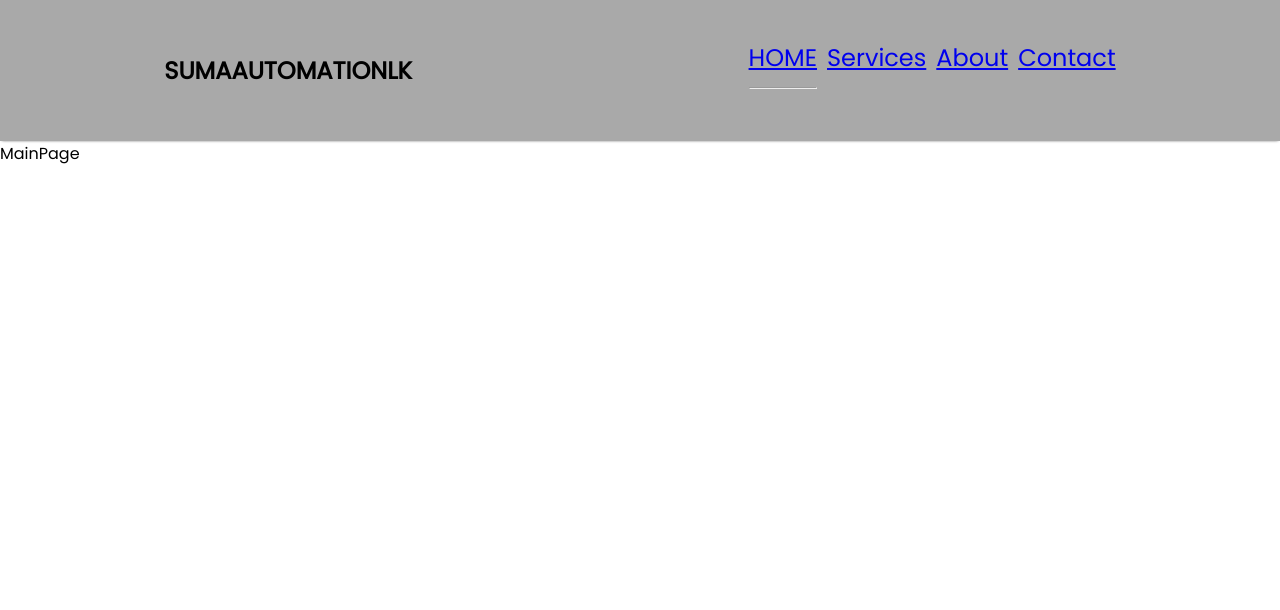
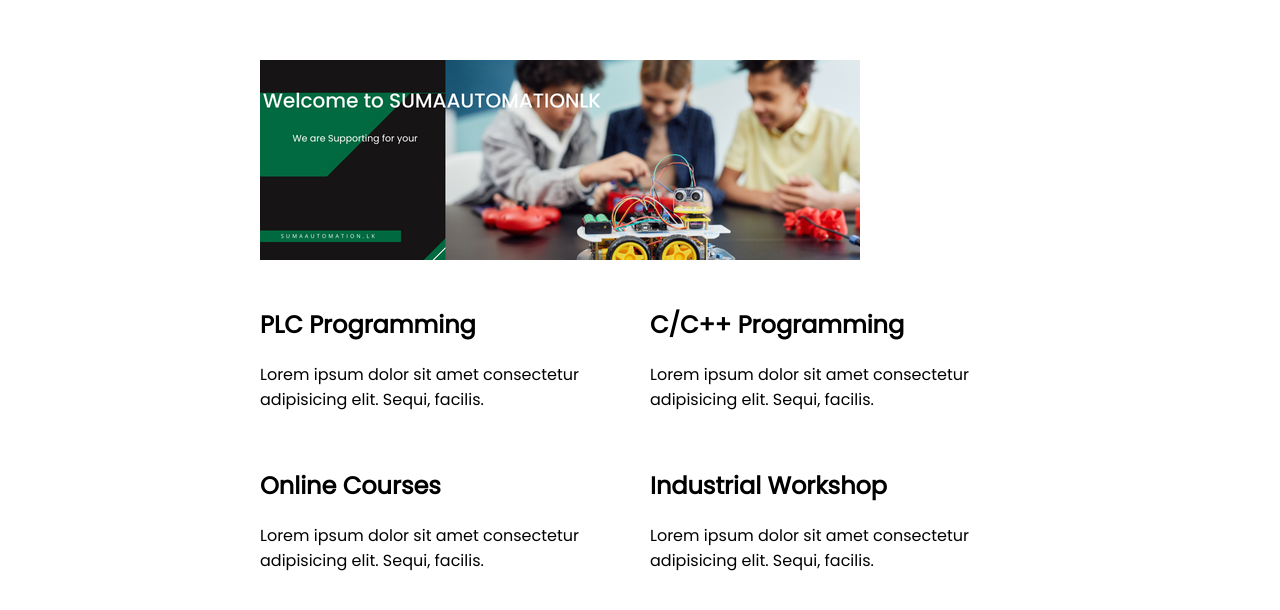
Before and after one commit to sumaInovation/frontend, a React (Create React App) app: page / in a window 1280 px wide. Shown: the top 610 px of the page. Built offline with nearby package versions, Linux system fonts and the light colour scheme; the HTML template or start-up script is replaced by a standard one.

Commit message:
updates1

```diff
--- a/src/App.js
+++ b/src/App.js
@@ -13,7 +13,7 @@ import Contact from './Pages/Contact/Contact';
 function App() {
   return (
     <>
-    <BrowserRouter>
+    {/* <BrowserRouter>
     <Navbar/>
     <Routes>
     <Route path="/" element={<Mainpage/>}></Route>
@@ -22,9 +22,9 @@ function App() {
     <Route path="/Contact" element={<Contact/>}></Route>
     </Routes>
 
-    </BrowserRouter>
+    </BrowserRouter> */}
 
-
+    <Mainpage/>
    </>
 
 
--- a/src/Component/Navbar/navbar.css
+++ b/src/Component/Navbar/navbar.css
@@ -1,3 +1,9 @@
+.container{
+  max-width: 760px;
+  margin: auto;
+
+}
+
 .header {
   margin: 0, auto;
   display: flex;
--- a/src/Pages/MainPage/Mainpage.js
+++ b/src/Pages/MainPage/Mainpage.js
@@ -1,10 +1,34 @@
 import React from 'react'
-
+import './mainpage.css'
+import logo from './newlogo.png'
 const Mainpage = () => {
   return (
-    <div>
-      MainPage
+  <>
+
+    <div className='container'>
+      <div className='banner'>
+     <img src={logo}></img>
+
+
+      </div>
+      <div className='card1'>
+        <h2>PLC Programming</h2>
+        <p>Lorem ipsum dolor sit amet consectetur adipisicing elit. Sequi, facilis.</p>
+      </div>
+      <div className='card2'>
+        <h2>C/C++ Programming</h2>
+        <p>Lorem ipsum dolor sit amet consectetur adipisicing elit. Sequi, facilis.</p>
+        </div>
+      <div className='card3'>
+      <h2>Online Courses</h2>
+      <p>Lorem ipsum dolor sit amet consectetur adipisicing elit. Sequi, facilis.</p>
+      </div>
+      <div className='card4'>
+      <h2>Industrial Workshop</h2>
+      <p>Lorem ipsum dolor sit amet consectetur adipisicing elit. Sequi, facilis.</p>
+      </div>
     </div>
+    </>
   )
 }
 
--- a/src/Pages/MainPage/mainpage.css
+++ b/src/Pages/MainPage/mainpage.css
@@ -0,0 +1,29 @@
+
+.container{
+    max-width: 760px;
+   margin-top: 10px;
+   padding: 50px;
+    display: grid;
+    grid-gap:20px;
+    grid-template-columns: repeat(4,1fr);
+    grid-auto-rows: minmax(100px,auto);
+    grid-template-areas:
+    "banner banner banner banner"
+    "card1 card1 card2 card2"
+    "card3 card3 card4 card4";
+}
+.banner{
+    grid-area: banner;
+}
+.card1{
+    grid-area: card1;
+}
+.card2{
+    grid-area: card2;
+}
+.card3{
+    grid-area: card3;
+}
+.card4{
+    grid-area: card4;
+}
```
Also changed, not shown: src/Component/Asset/newlogo.png (added), src/Pages/MainPage/newlogo.png (added).
